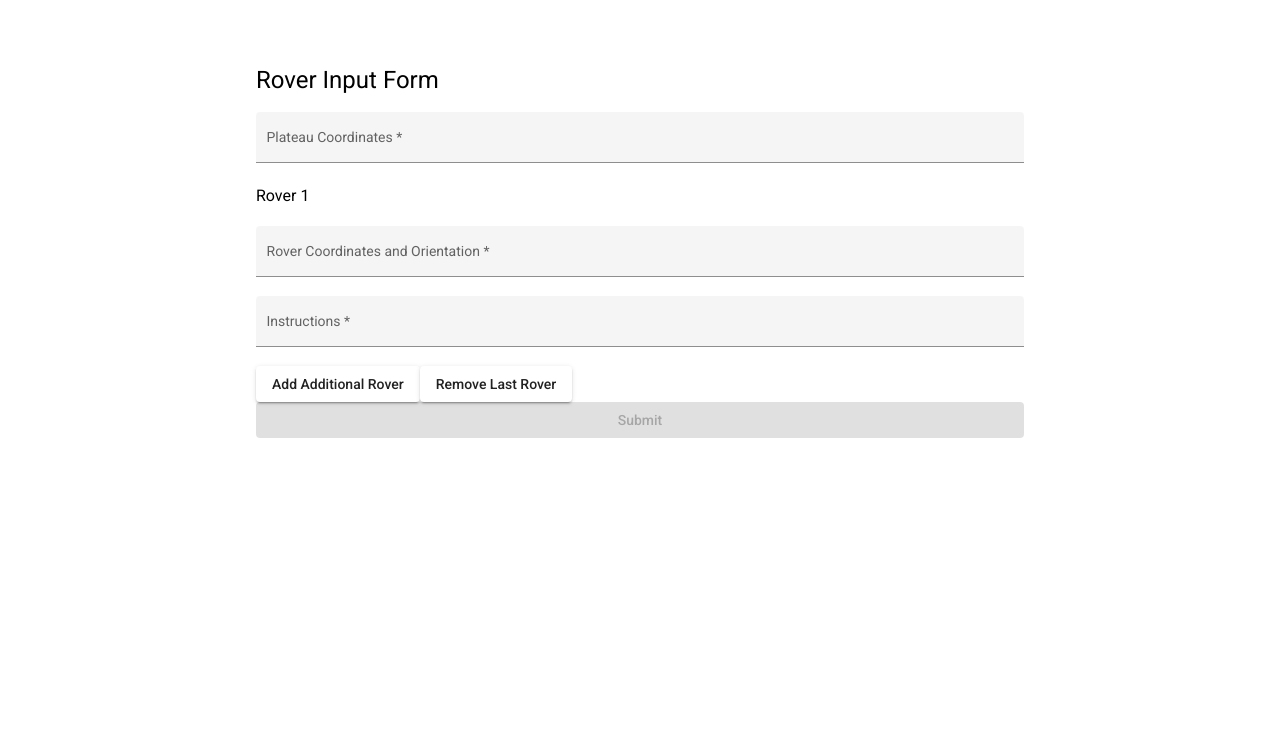
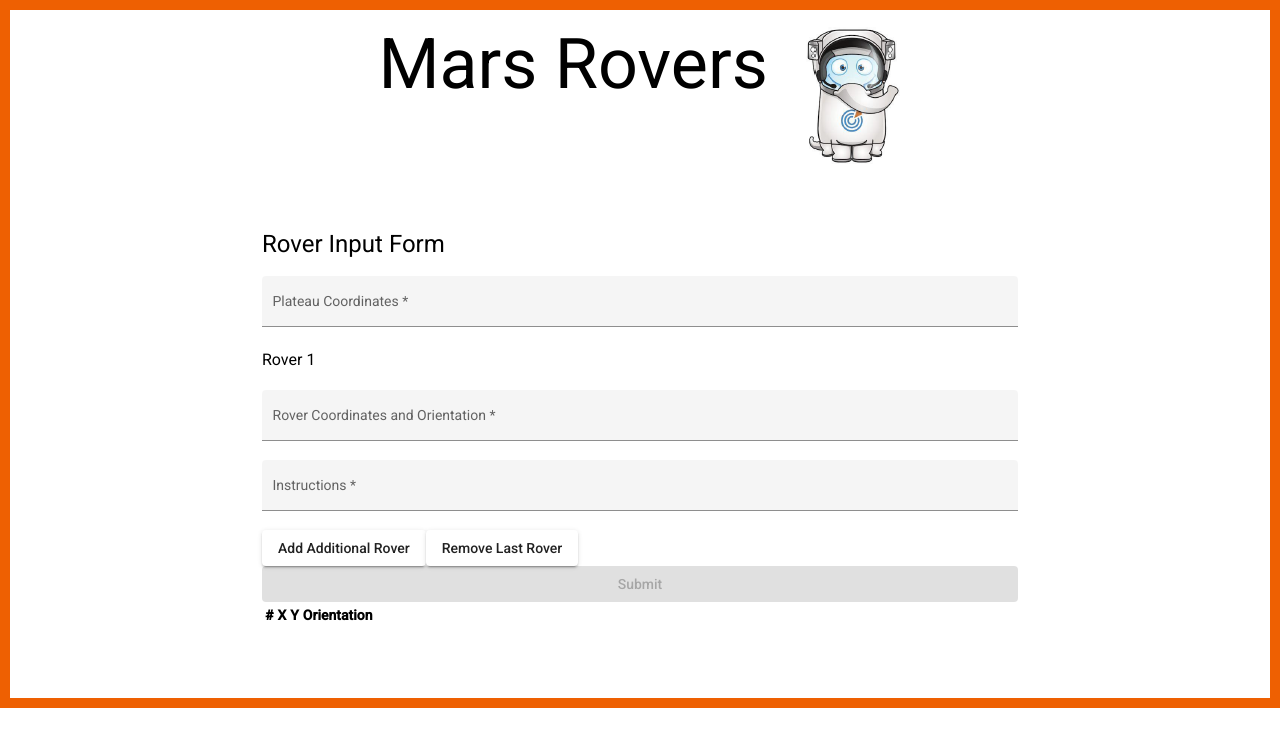
Before and after one commit to apnoble/mars-rover, an Angular app: page / in a window 1280 px wide. Shown: the top 746 px of the page. Built offline with nearby package versions, Linux system fonts and the light colour scheme.

Commit message:
add basic table and other image assets

```diff
--- a/src/app/app.component.css
+++ b/src/app/app.component.css
@@ -0,0 +1,31 @@
+.outside-container {
+    background-color: #EE6002;
+    /* padding: .1%;
+    height: 95%; */
+}
+
+.app-container {
+    /* margin: 5%; */
+    background-color: white;
+    /* height: 75%; */
+    border: 10px solid #EE6002;
+    padding-bottom: 70px;
+}
+
+.app-header {
+    display:flex;
+    flex-direction: row;
+    justify-content: center;
+    align-content: space-between;
+}
+
+#header-text {
+    margin-right: 3%;
+    margin-top: 3%;
+    font-size: 5em;
+    max-width: 100%;
+}
+
+.rover-image {
+    margin-top: 1%;
+}
--- a/src/app/app.component.html
+++ b/src/app/app.component.html
@@ -1,4 +1,9 @@
-<div>
-  <app-rover-form></app-rover-form>
-
+<div class="outside-container">
+    <div class="app-container">
+        <div class="app-header">
+            <h1 id="header-text">Mars Rovers</h1>
+            <img class="rover-image" src="../assets/Rover.PNG">
+        </div>
+        <app-rover-form></app-rover-form>
+    </div>
 </div>
--- a/src/app/app.module.ts
+++ b/src/app/app.module.ts
@@ -9,6 +9,7 @@ import { MatSliderModule } from '@angular/material/slider';
 import { MatFormFieldModule } from '@angular/material/form-field';
 import { MatInputModule} from '@angular/material/input';
 import { MatButtonModule } from '@angular/material/button';
+
 
 import { ReactiveFormsModule } from '@angular/forms';
 
@@ -24,7 +25,7 @@ import { ReactiveFormsModule } from '@angular/forms';
     MatFormFieldModule,
     MatInputModule,
     ReactiveFormsModule,
-    MatButtonModule
+    MatButtonModule,
   ],
   providers: [],
   bootstrap: [AppComponent]
--- a/src/app/plateau.ts
+++ b/src/app/plateau.ts
@@ -9,6 +9,6 @@ export class Plateau {
     }
 
     public doesLocationExist(x: number, y: number) {
-        return (x <= this.upperX && y <= this.upperY);
+        return (x <= this.upperX && y <= this.upperY && x >= 0 && y >= 0);
     }
 }
--- a/src/app/rover-form/rover-form.component.html
+++ b/src/app/rover-form/rover-form.component.html
@@ -34,8 +34,24 @@
         <button mat-raised-button color="primary" [disabled]="!inputForm.valid" type="submit">Submit</button>
     </form>
 
-    <div *ngFor = "let result of output; let roverNumber = index">
+    <table>
+        <tr>
+            <th>#</th>
+            <th>X</th>
+            <th>Y</th>
+            <th>Orientation</th>
+        </tr>
+        <tr *ngFor = "let result of output; let roverNumber = index">
+            <td>Rover # {{roverNumber + 1}}</td>
+            <td>{{result.x}}</td>
+            <td>{{result.y}}</td>
+            <td>{{result. orientation}}</td>
+        </tr>
+
+    </table>
+    <!-- <div *ngFor = "let result of output; let roverNumber = index">
         {{roverNumber + 1}} : {{result.x}} {{result.y}} {{result. orientation}}
-    </div>
+    </div> -->
+
     <!-- <p>{{x}} {{y}} {{orientation}}</p> -->
 </div>
--- a/src/app/rover.service.ts
+++ b/src/app/rover.service.ts
@@ -28,12 +28,6 @@ export class RoverService {
         }
 
         return result;
-		// let rover = this.commandService.parseRoverString(data.rover);
-		// let instructions = this.commandService.parseInstructionsString(data.instructions);
-
-		// if (typeof rover === "string") return rover;
-
-		// return this.getEndLocation(plateau, rover, instructions);
   	}
 
   	getEndLocation(plateau: Plateau, rover: Rover, instructions: Instruction[]) {
```
Also changed, not shown: src/app/rover-form/rover-form.component.ts (line endings or trailing spaces), src/assets/Rover.PNG (added), 1 other file (tests, documents, lock files or other folders).
